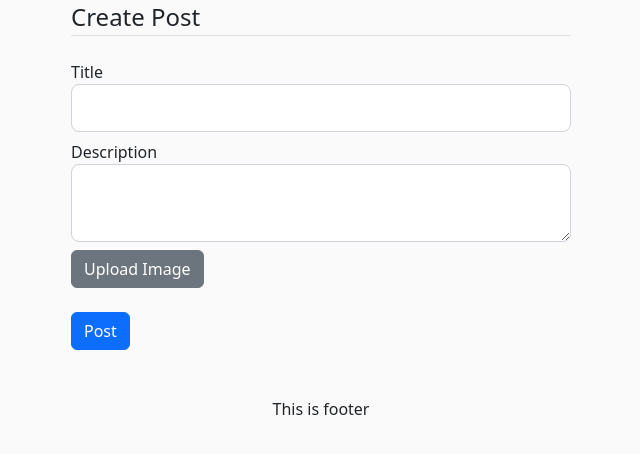
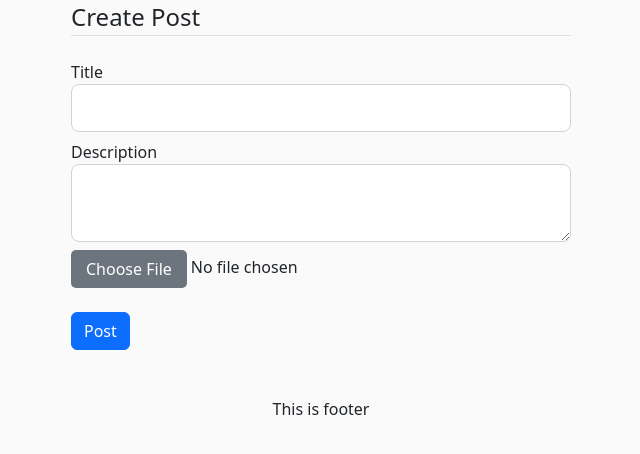
Before and after one commit to Viposha/iflask, a Flask app: page /new_post in a window 1280 px wide. Shown: the part 90-544 px from the top of the page, without its empty margins (319-959 px from the left). Run offline with Flask 2, Linux system fonts and the light colour scheme; a user stored in the database is signed in; some libraries are stand-ins or nearby versions.

Commit message:
Refactor input file UI

```diff
--- a/iflask/static/main.css
+++ b/iflask/static/main.css
@@ -83,8 +83,20 @@ a {
 
 /***** nav end *****/
 
-.is-hidden {
-  opacity: 0;
-  visibility: hidden;
-  position: absolute;
+
+.form-control-file::-webkit-file-upload-button{
+  display: inline-block;
+  vertical-align: middle;
+  border: 0;
+  padding: 7px 15px;
+  background-color: #6c757d;
+  color: #fff;
+  border-radius: 5px;
+  cursor: pointer;
+  -webkit-appearance: none;
+  transition: background-color 0.2s;
 }
+
+.form-control-file::-webkit-file-upload-button:hover{
+  background-color: #5c636a;
+}
--- a/iflask/templates/new_post.html
+++ b/iflask/templates/new_post.html
@@ -33,9 +33,8 @@
                     {{ form.description(class="form-control form-control-lg") }}
                 {% endif %}
             </div>
-            <div class="form-group" >
-                {{ form.picture.label(class="btn btn-secondary") }}
-                {{ form.picture(class="form-control-file is-hidden") }}
+            <div class="form-group">
+                {{ form.picture(class="form-control-file", accept=".jpg, .jpeg, .png") }}
                 {% if form.picture.errors %}
                      {% for error in form.picture.errors %}
                             <span class="text-danger">{{ error }}</span></br>
```
